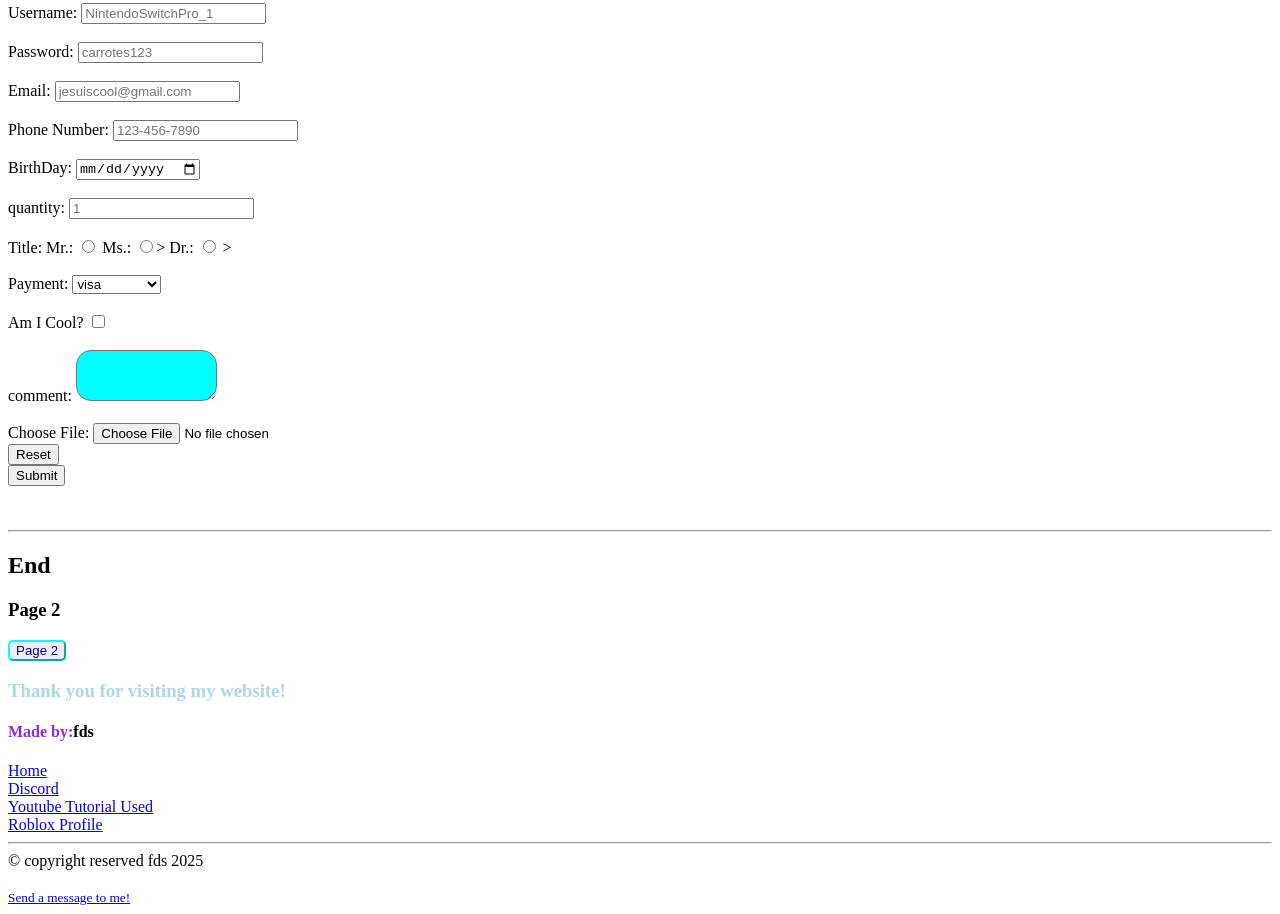
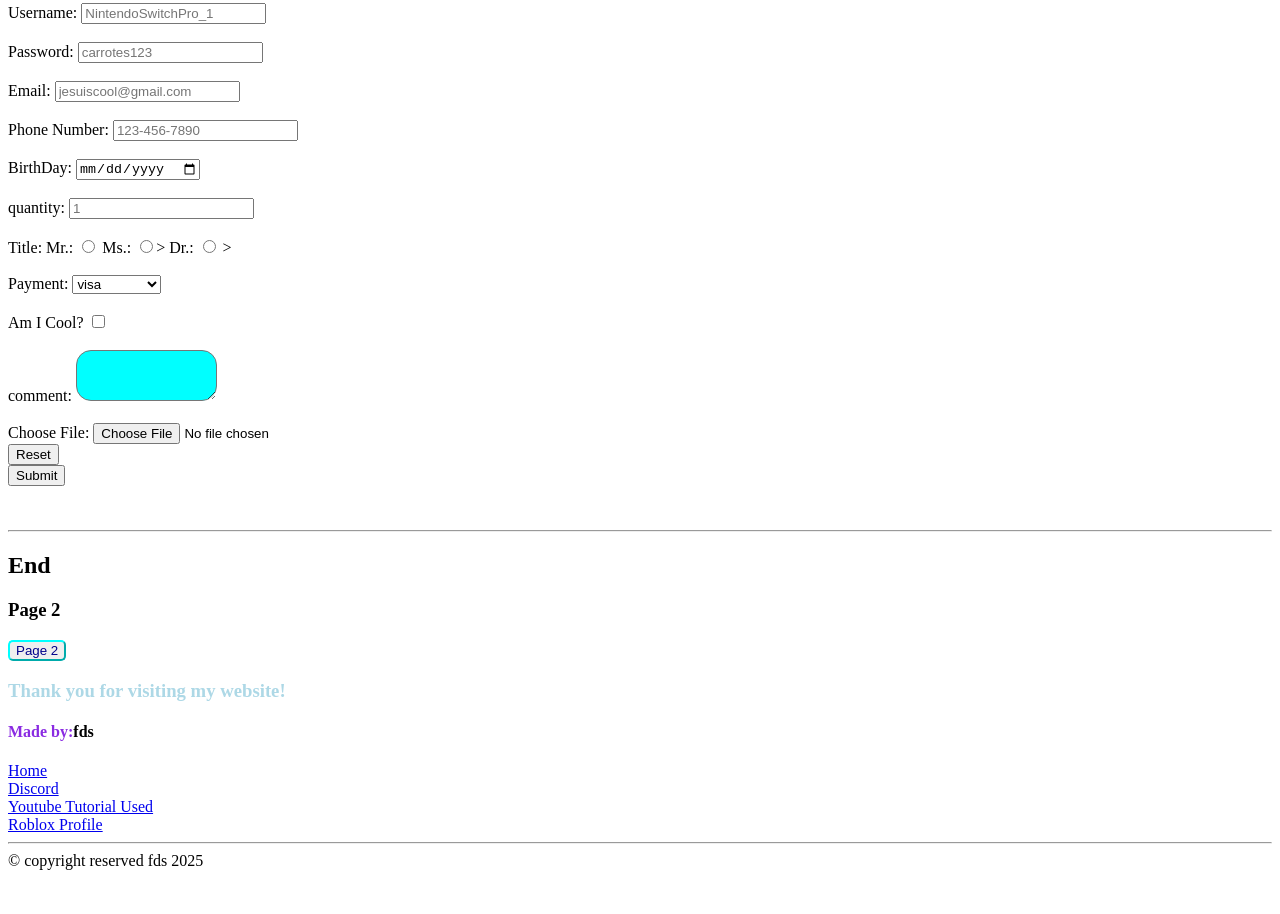
Before and after one commit to fridgedoors/website-demo, a plain HTML site: page index.html in a window 1280 px wide. Shown: the part 3413-4327 px from the top of the page. Drawn offline with Linux system fonts and the light colour scheme.

Commit message:
Your commit message

```diff
--- a/index.html
+++ b/index.html
@@ -297,7 +297,6 @@ officiis libero delectus veritatis nulla necessitatibus unde!
         &copy; copyright reserved fds 2025
         <br>
         <br>
-        <small><a href="mailto:fridgedoorss@gmail.com">Send a message to me!</a> </small>
 </footer>
 </body>
 </html>
```
